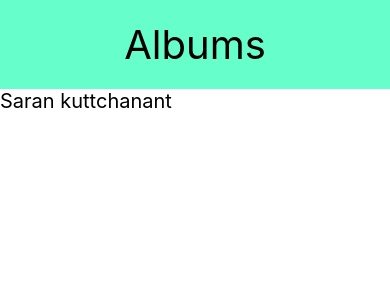
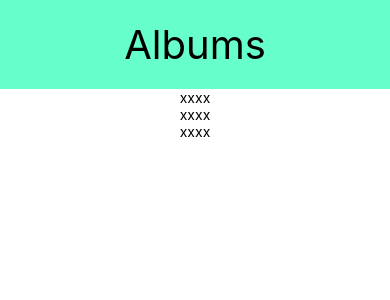
Before and after one commit to SkFloat/std6002041520123, a React Native app: screen / in a window 390 px wide. Shown: the top 300 px of the page. Built offline with nearby package versions, Linux system fonts and the light colour scheme.

Commit message:
add card

```diff
--- a/components/App.js
+++ b/components/App.js
@@ -2,6 +2,8 @@
 import React from 'react';
 import { View, Text } from 'react-native';
 import Header from './Header';
+import Card  from './Card';
+
 //import Header from '.Header';
 //write
 class App extends React.Component {
@@ -10,7 +12,7 @@
         //com
             <View>
                 <Header title="Albums" />
-            <   Text style={{ fontSize: 20}}>Saran kuttchanant</Text>
+                <Card />
             </View>
             );
         }
--- /dev/null
+++ b/components/Card.js
@@ -0,0 +1,26 @@
+//import
+import React, { Component } from 'react';
+import { View, Text } from 'react-native';
+import CardSection from './CardSection';
+//write
+
+class Card extends Component {
+render() {
+    return (
+        //com
+            <View style={styles.body}>
+                <CardSection />
+                <CardSection />
+                <CardSection />
+            </View>
+            );
+        }
+    }
+//style
+const styles = {
+    body: {
+        alignItems: 'center'
+    }
+}
+//Export
+export default Card;
--- /dev/null
+++ b/components/CardSection.js
@@ -0,0 +1,15 @@
+import React, { Component } from 'react';
+import { View, Text } from 'react-native';
+
+class CardSection extends Component {
+    render() {
+        return (
+            //com
+                <View>
+                    <Text>xxxx</Text>
+                </View>
+                );
+            }
+        }
+
+export default CardSection;
```
